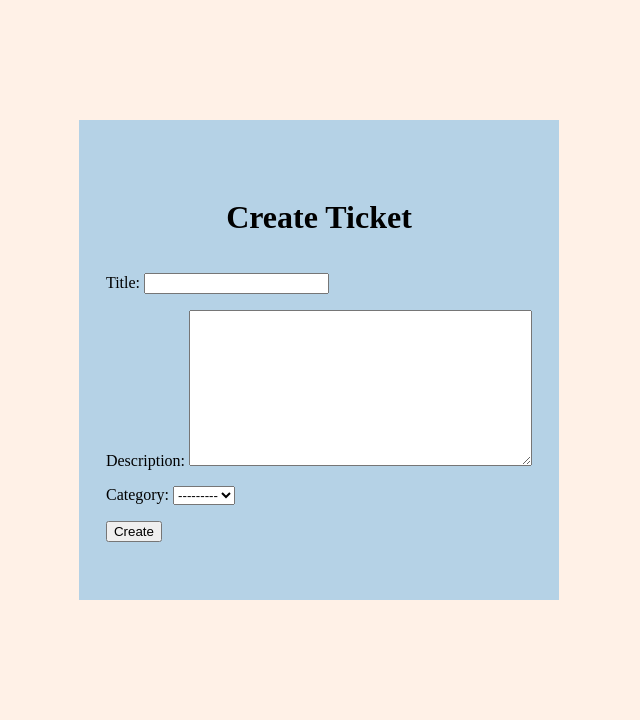
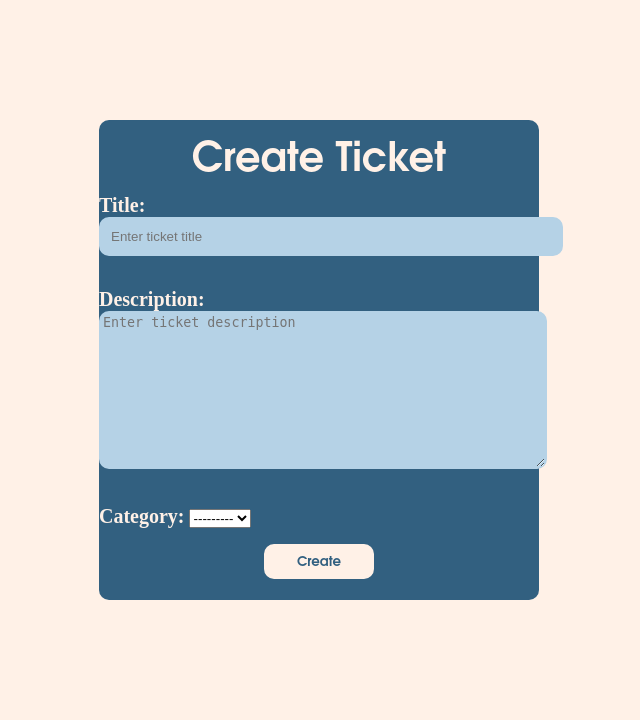
Before and after one commit to yashsuvarna797-ship-it/Desk-help, a Django app: page /CreateTicket in a window 1280 px wide. Shown: the part 80-800 px from the top of the page, without its empty margins (321-961 px from the left). Run offline with Django 5.2, Linux system fonts and the light colour scheme; the visitor is signed in with stand-in values (Sample User, id 1); data that the repository does not hold is empty.

Commit message:
Add css styling to create_ticket_form.html

```diff
--- a/mysite/DeskHelp/forms.py
+++ b/mysite/DeskHelp/forms.py
@@ -25,3 +25,14 @@ class TicketForm(forms.ModelForm):
     class Meta:
         model = models.Ticket
         fields = ['title', 'description', 'category']
+
+        widgets = {
+            'title': forms.TextInput(attrs={
+                'class':'title-input',
+                'placeholder': 'Enter ticket title',
+            }),
+            'description': forms.Textarea(attrs={
+                'class':'description-input',
+                'placeholder': 'Enter ticket description'
+            }),
+        }
--- a/mysite/DeskHelp/static/DeskHelp/style.css
+++ b/mysite/DeskHelp/static/DeskHelp/style.css
@@ -151,9 +151,10 @@ a{
     align-items: center;
     justify-content: center;
     width: 100%;
-    height: 30px;
-    margin: 10px;
-    border-radius: 5px;
+    height: 40px;
+    padding:5px;
+    margin: 5px ;
+    border-radius: 5px ;
     background-color: var(--light-blue);
     transition: transform 0.3s ease;
 }
@@ -286,7 +287,84 @@ a{
     align-items:center;
     justify-content:center;
     flex-direction:column;
+    background-color:var(--blue);
+    height:60vh;
+    width:55vh;
+    border-radius:10px;
+}
+
+.form h1{
+    margin:0;
+    color:var(--skin);
+    font-size:40px;
+    font-family:var(--logo-font);
+    font-weight:bold;
+}
+
+.title-input {
+    border:0;
+    width: 100%;
+    padding: 10px;
     background-color:var(--light-blue);
-    height:60vh;
-    width:60vh;
+    border-radius:10px;
+    border:2px solid var(--light-blue);
 }
+
+.title-input:focus{
+    outline:none;
+    border:2px solid var(--light-blue);
+}
+
+.description-input {
+    border:2px solid var(--light-blue);
+    border-radius:10px;
+    width: 100%;
+    height: 150px;
+    background-color:var(--light-blue);
+}
+
+.description-input:focus{
+    outline:none;
+    border:2px solid var(--light-blue);
+}
+
+label[for="id_title"]{
+    color:var(--skin);
+    font-size:20px;
+    font-weight:bold;
+}
+
+label[for="id_description"]{
+    color:var(--skin);
+    font-size:20px;
+    font-weight:bold;
+}
+
+label[for="id_category"]{
+    color:var(--skin);
+    font-size:20px;
+    font-weight:bold;
+}
+
+button{
+    background-color:var(--skin);
+    border-radius:10px;
+    width: 25%;
+    height: 35px;
+    border:2px solid var(--skin);
+    font-family:var(--logo-font);
+    color:var(--blue);
+    font-weight:bold;
+    transition: transform 0.3s ease;
+    align-self:center;
+}
+
+button:hover{
+    filter:brightness(80%);
+    transform: scale(1.03);
+}
+
+form{
+    display:flex;
+    flex-direction:column;
+}
```
Also changed, not shown: mysite/DeskHelp/static/DeskHelp/form.css (added), mysite/DeskHelp/templates/DeskHelp/base.html (line endings or trailing spaces).
